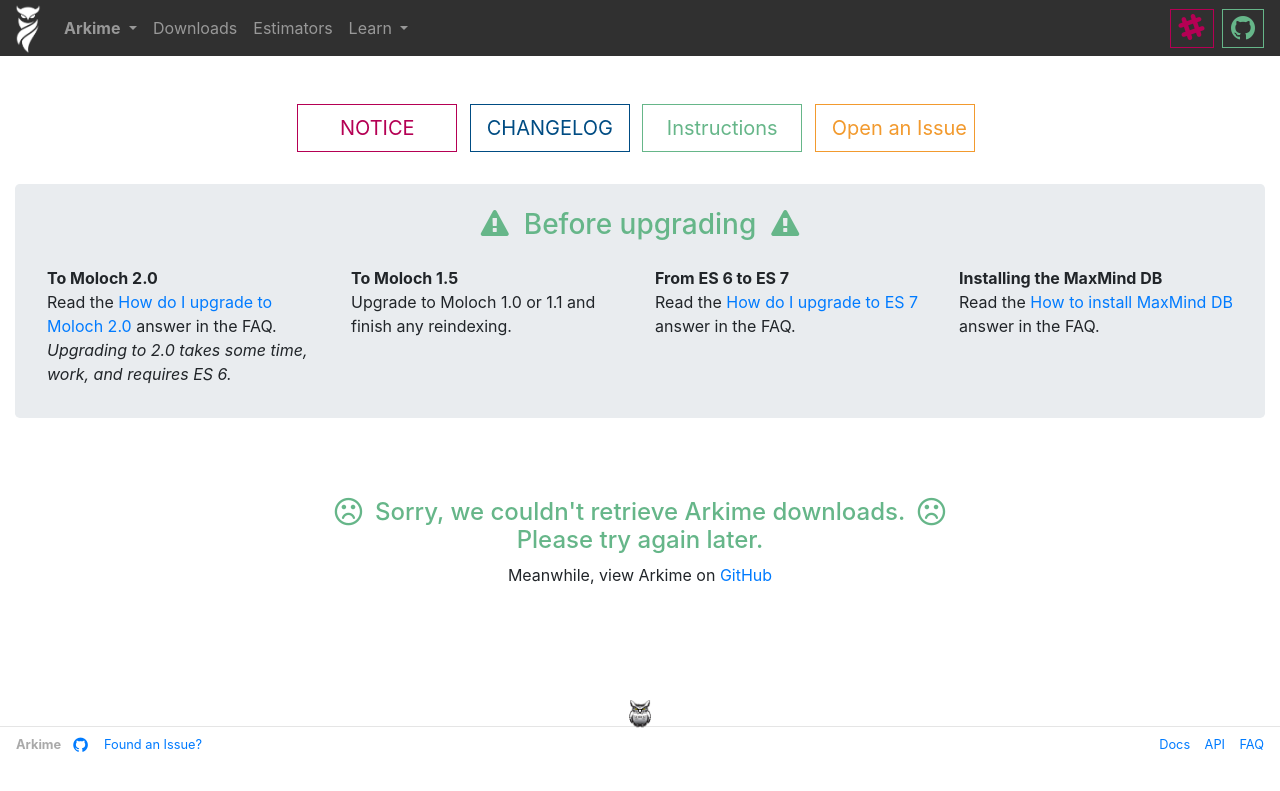
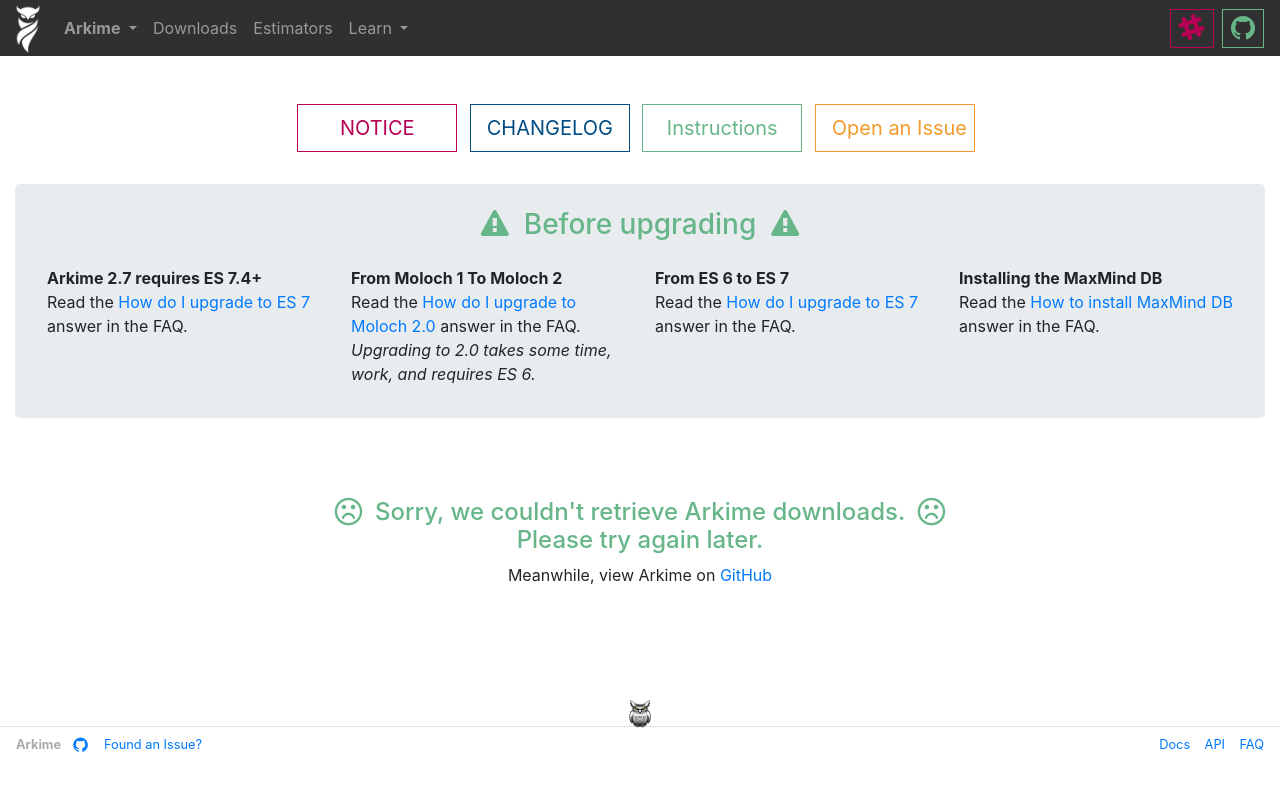
Before and after one commit to arkime/arkimeweb, a Jekyll site: the page built from downloads.html, in a window 1280 px wide. Shown: the top 791 px of the page. Built offline with Jekyll 4.4.1, drawn with Linux system fonts in a browser that asks for light colours.

Commit message:
call out that arkime requires es 7

```diff
--- a/downloads.html
+++ b/downloads.html
@@ -91,7 +91,19 @@
           <div class="row pb-2">
             <div class="col-lg-3 col-md-6">
               <p>
-                <strong>To Moloch 2.0</strong>
+                <strong>Arkime 2.7 requires ES 7.4+</strong>
+                <br>
+                Read the
+                <a class="no-decoration"
+                  href="faq#how-do-i-upgrade-to-es-7-x">
+                  How do I upgrade to ES 7
+                </a>
+                answer in the FAQ.
+              </p>
+            </div>
+            <div class="col-lg-3 col-md-6">
+              <p>
+                <strong>From Moloch 1 To Moloch 2</strong>
                 <br>
                 Read the
                 <a class="no-decoration"
@@ -103,13 +115,6 @@
                 <em>
                   Upgrading to 2.0 takes some time, work, and requires ES 6.
                 </em>
-              </p>
-            </div>
-            <div class="col-lg-3 col-md-6">
-              <p>
-                <strong>To Moloch 1.5</strong>
-                <br>
-                Upgrade to Moloch 1.0 or 1.1 and finish any reindexing.
               </p>
             </div>
             <div class="col-lg-3 col-md-6">
```
